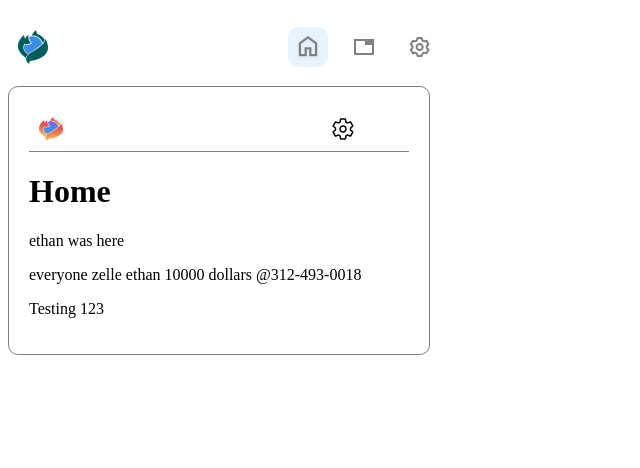
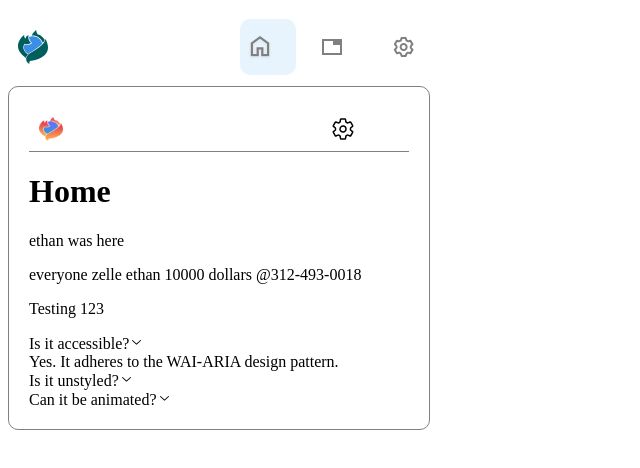
Before and after one commit to etam1/firefox-adaptive-performance, a React (Vite) app in the folder firefox-adaptive-performance-extension/: page / in a window 1280 px wide. Shown: the top 468 px of the page, without its empty margins (0-640 px from the left). Built offline with nearby package versions, Linux system fonts and the light colour scheme.

Commit message:
Making some changes

```diff
--- a/firefox-adaptive-performance-extension/package.json
+++ b/firefox-adaptive-performance-extension/package.json
@@ -10,7 +10,10 @@
     "preview": "vite preview"
   },
   "dependencies": {
+    "@radix-ui/react-accordion": "^1.2.12",
+    "@radix-ui/react-icons": "^1.3.2",
     "class-variance-authority": "^0.7.1",
+    "classnames": "^2.5.1",
     "radix-ui": "^1.4.3",
     "react": "^19.2.0",
     "react-dom": "^19.2.0",
--- /dev/null
+++ b/firefox-adaptive-performance-extension/src/components/SuggestedActions/SuggestedActions.jsx
@@ -0,0 +1,68 @@
+import * as React from "react";
+import { Accordion } from "radix-ui";
+import classNames from "classnames";
+import { ChevronDownIcon } from "@radix-ui/react-icons";
+// import "./styles.css";
+import './SuggestedActions.module.css'
+
+const AccordionDemo = () => (
+	<Accordion.Root
+		className="AccordionRoot"
+		type="single"
+		defaultValue="item-1"
+		collapsible
+	>
+		<Accordion.Item className="AccordionItem" value="item-1">
+			<AccordionTrigger>Is it accessible?</AccordionTrigger>
+			<AccordionContent>
+				Yes. It adheres to the WAI-ARIA design pattern.
+			</AccordionContent>
+		</Accordion.Item>
+
+		<Accordion.Item className="AccordionItem" value="item-2">
+			<AccordionTrigger>Is it unstyled?</AccordionTrigger>
+			<AccordionContent>
+				Yes. It's unstyled by default, giving you freedom over the look and
+				feel.
+			</AccordionContent>
+		</Accordion.Item>
+
+		<Accordion.Item className="AccordionItem" value="item-3">
+			<AccordionTrigger>Can it be animated?</AccordionTrigger>
+			<Accordion.Content className="AccordionContent">
+				<div className="AccordionContentText">
+					Yes! You can animate the Accordion with CSS or JavaScript.
+				</div>
+			</Accordion.Content>
+		</Accordion.Item>
+	</Accordion.Root>
+);
+
+const AccordionTrigger = React.forwardRef(
+	({ children, className, ...props }, forwardedRef) => (
+		<Accordion.Header className="AccordionHeader">
+			<Accordion.Trigger
+				className={classNames("AccordionTrigger", className)}
+				{...props}
+				ref={forwardedRef}
+			>
+				{children}
+				<ChevronDownIcon className="AccordionChevron" aria-hidden />
+			</Accordion.Trigger>
+		</Accordion.Header>
+	),
+);
+
+const AccordionContent = React.forwardRef(
+	({ children, className, ...props }, forwardedRef) => (
+		<Accordion.Content
+			className={classNames("AccordionContent", className)}
+			{...props}
+			ref={forwardedRef}
+		>
+			<div className="AccordionContentText">{children}</div>
+		</Accordion.Content>
+	),
+);
+
+export default AccordionDemo;
--- /dev/null
+++ b/firefox-adaptive-performance-extension/src/components/SuggestedActions/SuggestedActions.module.css
@@ -0,0 +1,105 @@
+@import "@radix-ui/colors/black-alpha.css";
+@import "@radix-ui/colors/mauve.css";
+@import "@radix-ui/colors/violet.css";
+
+/* reset */
+button,
+h3 {
+	all: unset;
+}
+
+.AccordionRoot {
+	border-radius: 6px;
+	width: 300px;
+	background-color: var(--mauve-6);
+	box-shadow: 0 2px 10px var(--black-a4);
+}
+
+.AccordionItem {
+	overflow: hidden;
+	margin-top: 1px;
+}
+
+.AccordionItem:first-child {
+	margin-top: 0;
+	border-top-left-radius: 4px;
+	border-top-right-radius: 4px;
+}
+
+.AccordionItem:last-child {
+	border-bottom-left-radius: 4px;
+	border-bottom-right-radius: 4px;
+}
+
+.AccordionItem:focus-within {
+	position: relative;
+	z-index: 1;
+	box-shadow: 0 0 0 2px var(--mauve-12);
+}
+
+.AccordionHeader {
+	display: flex;
+}
+
+.AccordionTrigger {
+	font-family: inherit;
+	background-color: transparent;
+	padding: 0 20px;
+	height: 45px;
+	flex: 1;
+	display: flex;
+	align-items: center;
+	justify-content: space-between;
+	font-size: 15px;
+	line-height: 1;
+	color: var(--violet-11);
+	box-shadow: 0 1px 0 var(--mauve-6);
+	background-color: white;
+}
+
+.AccordionTrigger:hover {
+	background-color: var(--mauve-2);
+}
+
+.AccordionContent {
+	overflow: hidden;
+	font-size: 15px;
+	color: var(--mauve-11);
+	background-color: var(--mauve-2);
+}
+.AccordionContent[data-state="open"] {
+	animation: slideDown 300ms cubic-bezier(0.87, 0, 0.13, 1);
+}
+.AccordionContent[data-state="closed"] {
+	animation: slideUp 300ms cubic-bezier(0.87, 0, 0.13, 1);
+}
+
+.AccordionContentText {
+	padding: 15px 20px;
+}
+
+.AccordionChevron {
+	color: var(--violet-10);
+	transition: transform 300ms cubic-bezier(0.87, 0, 0.13, 1);
+}
+.AccordionTrigger[data-state="open"] > .AccordionChevron {
+	transform: rotate(180deg);
+}
+
+@keyframes slideDown {
+	from {
+		height: 0;
+	}
+	to {
+		height: var(--radix-accordion-content-height);
+	}
+}
+
+@keyframes slideUp {
+	from {
+		height: var(--radix-accordion-content-height);
+	}
+	to {
+		height: 0;
+	}
+}
--- a/firefox-adaptive-performance-extension/src/pages/home/Home.jsx
+++ b/firefox-adaptive-performance-extension/src/pages/home/Home.jsx
@@ -1,6 +1,8 @@
 import styles from './Home.module.css'
 import IconLogo from '@/assets/icons/icon-logo.png';
+import { Accordion } from 'radix-ui';
 import { IoSettingsOutline } from "react-icons/io5";
+import AccordionDemo from '../../components/SuggestedActions/SuggestedActions';
 
 
 function Home() {
@@ -19,6 +21,9 @@
       <p>ethan was here</p>
       <p>everyone zelle ethan 10000 dollars @312-493-0018</p>
       <p>Testing 123</p>
+      <AccordionDemo />
+
+
     </div>
 
 
```
Also changed, not shown: 1 other file (tests, documents, lock files or other folders).
